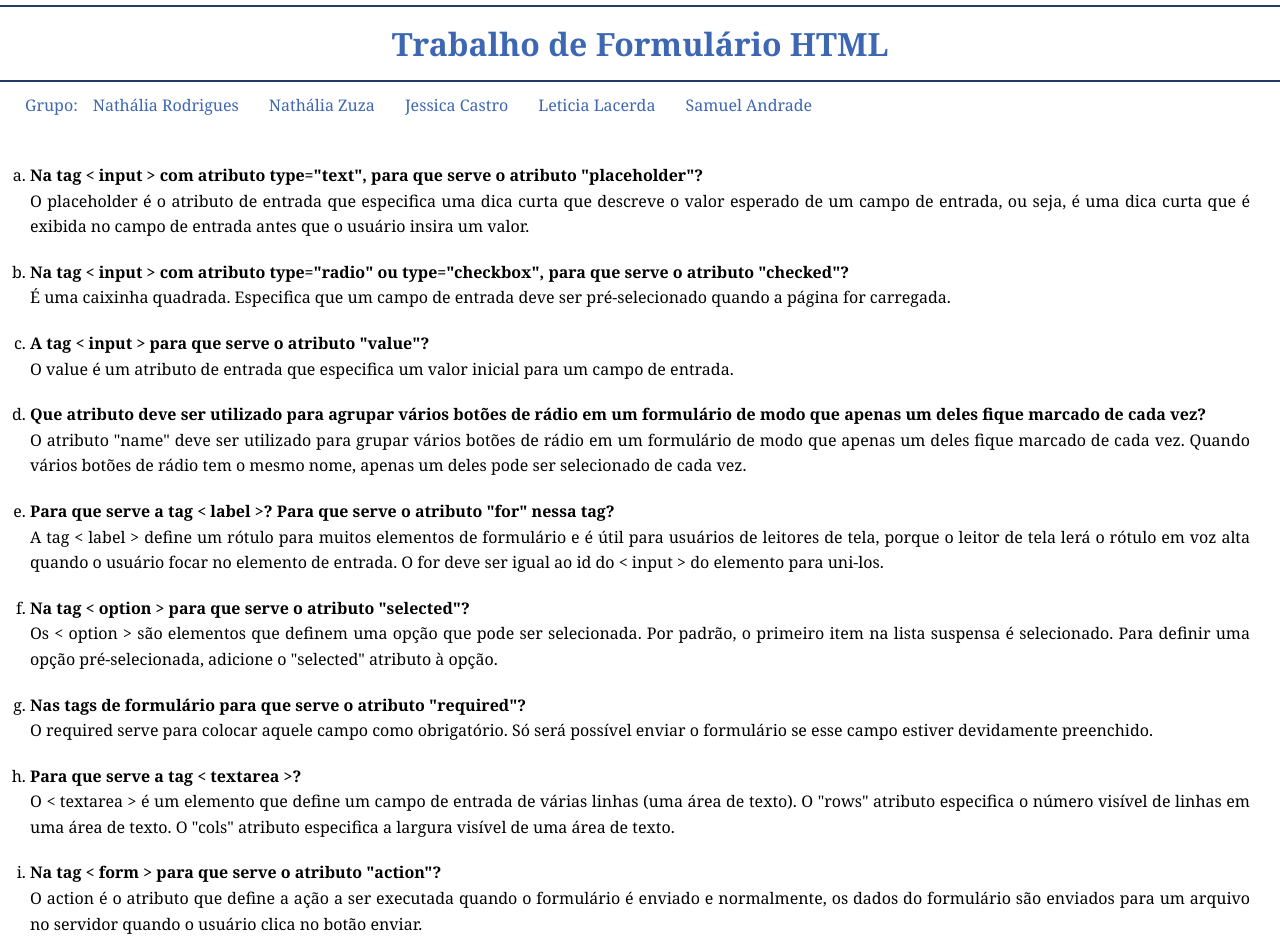
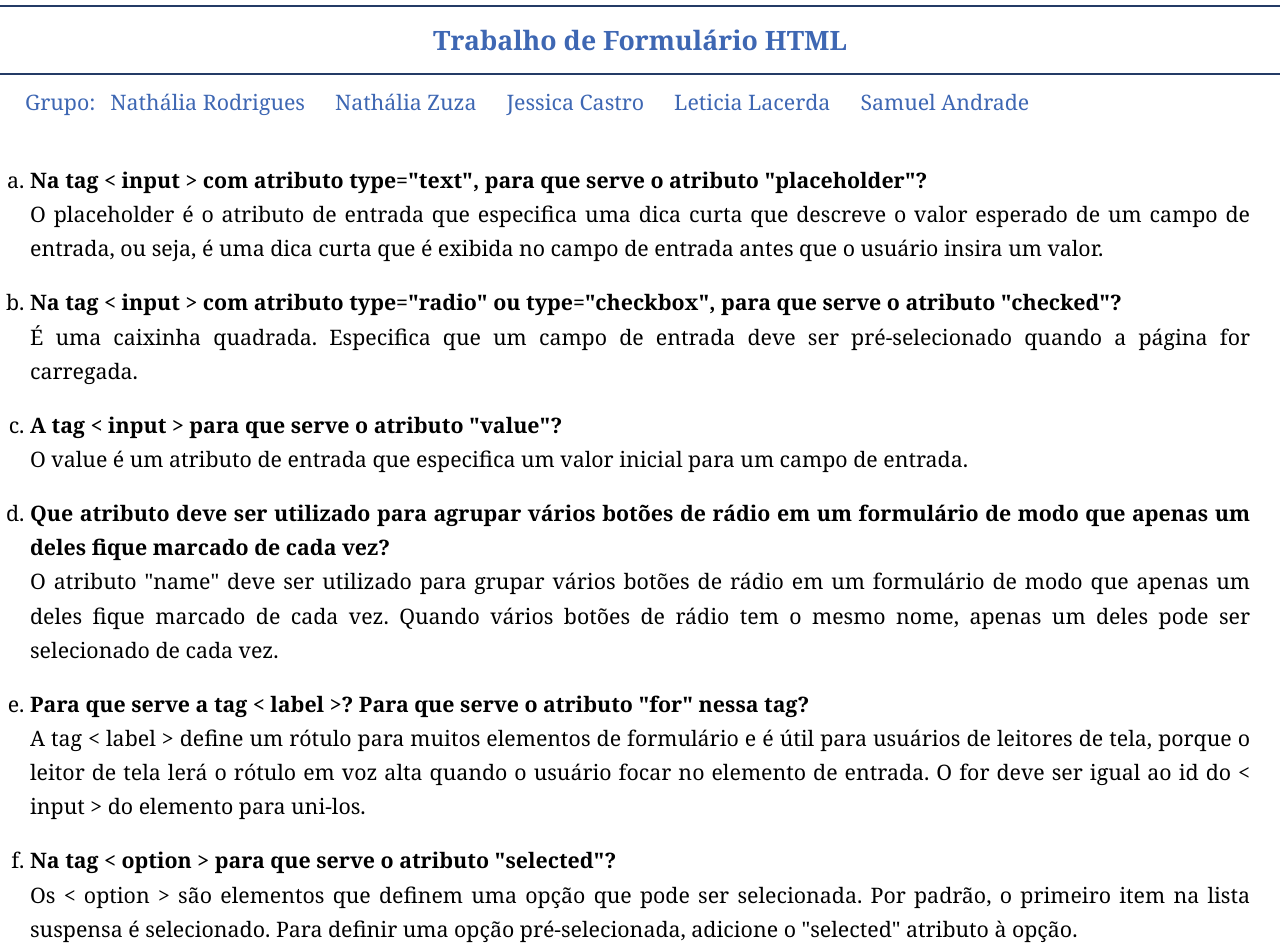
Before and after one commit to Nathrds/tarefa-padroesWeb, a plain HTML site: page index.html in a window 1280 px wide. Shown: the top 949 px of the page. Drawn offline with Linux system fonts and the light colour scheme.

Commit message:
teste de tamanho das letras

```diff
--- a/style.css
+++ b/style.css
@@ -4,6 +4,7 @@
     font-family: Georgia, 'Times New Roman', Times, serif;
     margin: 0;
     padding: 0;
+    font-size: 16pt;
 }
 
 h1 {
@@ -13,6 +14,7 @@ h1 {
     color: #3E67B3;
     padding: 15px;
     margin: 5px 0;
+    font-size: 20pt;
 }
 
 ul {
```
